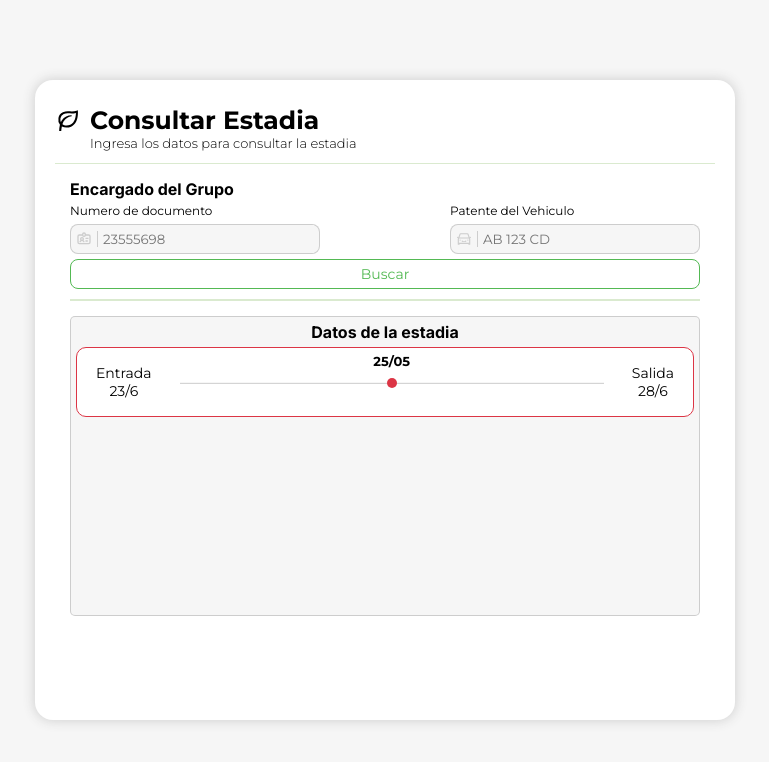
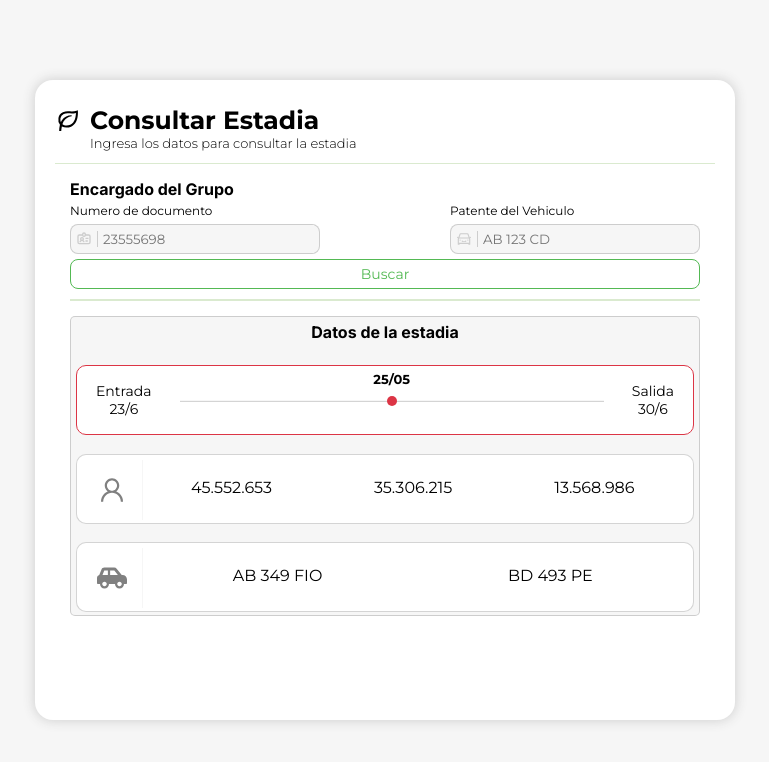
Before and after one commit to guadamiranda/balnearioappfront, a Next.js app: page / in a window 1280 px wide. Shown: the top 762 px of the page, without its empty margins (255-1024 px from the left). Built offline with nearby package versions, Linux system fonts and the light colour scheme.

Commit message:
readyQueryReserve

```diff
--- a/src/Components/Molecules/periodReserve/periodReserve.tsx
+++ b/src/Components/Molecules/periodReserve/periodReserve.tsx
@@ -1,4 +1,3 @@
-import { HiOutlineIdentification } from "react-icons/hi";
 import style from "./periodReserve.module.scss";
 
 interface IPeriodReserve {
@@ -13,8 +12,8 @@ const PeriodReserve: React.FC<IPeriodReserve> = ({initDateUnix, finishDateUnix})
 
     const getStateNamePeriodByDates = (todayUnix:number, initDateUnix:number, finishDateUnix:number): String => {
         return (
-            initDate < todayDate &&
-            todayDate < finishDate ?
+            initDateUnix < todayUnix &&
+            todayUnix < finishDateUnix ?
             'inRange' : 'outRange'
         )
     }
--- /dev/null
+++ b/src/Components/Molecules/residentReserve/cardInfoEntity.module.scss
@@ -0,0 +1,43 @@
+@import '../../../app/Variables/Colors/colors.module.scss';
+@import '../../../app/Variables/Fonts/fonts.module.scss';
+
+.cardEntity {
+    background-color: white;
+    border-radius: 10px;
+    display: flex;
+    height: 70px;
+    justify-content: space-around;
+    padding: 5px;
+    width: 100%;
+    border: 1px solid $borderGrey;
+    font-family: $montserrat;
+
+    &__icon {
+        align-items: center;
+        border-right: 1px solid $lightGrey;
+        color: grey;
+        display: flex;
+        font-size: 30px;
+        justify-content: center;
+        height: 60px;
+        width: 10%;
+
+        @media (max-width: 700px) {
+            font-size: 20px;
+        }
+    }
+
+    &__entityContainer {
+        align-items: center;
+        display: flex;
+        flex-wrap: wrap;
+        height: 60px;
+        justify-content: space-around;
+        overflow-y: auto;
+        width: 90%;
+    }
+
+    &__entity {
+        margin: 0px 5px 5px 0px;
+    }
+}
--- /dev/null
+++ b/src/Components/Molecules/residentReserve/cardInfoEntity.tsx
@@ -0,0 +1,33 @@
+import style from "./cardInfoEntity.module.scss";
+import { AiOutlineUser } from "react-icons/ai";
+import { FaCarSide } from "react-icons/fa"
+
+const iconEntitys: { [entityName: string]: JSX.Element} = {
+    carPlate: <FaCarSide/>,
+    dni: <AiOutlineUser/>
+}
+
+interface ICardInfoEntity {
+    infoNames: string[],
+    typeInfoName: 'carPlate' | 'dni'
+}
+
+const CardInfoEntity: React.FC<ICardInfoEntity> = ({typeInfoName, infoNames}) => {
+
+    const renderInfo = (infoNames: string[]) => {
+        return(infoNames.map(name => <span className={style.cardEntity__entity}>{name}</span>))
+    }
+
+    return (
+        <div className={style.cardEntity}>
+            <div className={style.cardEntity__icon}>
+                {iconEntitys[typeInfoName]}
+            </div>
+            <div className={style.cardEntity__entityContainer}>
+                {renderInfo(infoNames)}
+            </div>
+        </div>
+    );
+};
+
+export default CardInfoEntity;
--- a/src/Components/Organism/infoReserve/infoReserve.module.scss
+++ b/src/Components/Organism/infoReserve/infoReserve.module.scss
@@ -1,7 +1,8 @@
-
 .reserveContainer {
     display: flex;
     flex-direction: column;
+    height: 100%;
+        justify-content: space-evenly;
     padding: 5px;
     width: 100%;
 
--- a/src/Components/Organism/infoReserve/infoReserve.tsx
+++ b/src/Components/Organism/infoReserve/infoReserve.tsx
@@ -1,7 +1,6 @@
-import GaugerReserve from '../../Molecules/gaugerReserve/gaugerReserve'
+import CardInfoEntity from '../../Molecules/residentReserve/cardInfoEntity';
+import PeriodReserve from '../../Molecules/periodReserve/periodReserve';
 import style from "./infoReserve.module.scss";
-import Button from '../../Atoms/button/button';
-import PeriodReserve from '../../Molecules/periodReserve/periodReserve';
 
 const InfoReserve = () => {
 
@@ -10,7 +9,7 @@ const InfoReserve = () => {
             dniResidents: ['45.552.653', '35.306.215', '13.568.986'],
             cardPlates: ['AB 349 FIO', 'BD 493 PE'],
             initReserve: 1687478400000,
-            finishReserve: 1687910400000
+            finishReserve: 1688165531000
         }
     }
 
@@ -19,9 +18,8 @@ const InfoReserve = () => {
     return (
         <div className={style.reserveContainer}>
             <PeriodReserve initDateUnix={infoReserve.initReserve} finishDateUnix={infoReserve.finishReserve}></PeriodReserve>
-            <div className={style.reserveContainer__gaugers}>
-
-            </div>
+            <CardInfoEntity typeInfoName={'dni'} infoNames={infoReserve.dniResidents}/>
+            <CardInfoEntity typeInfoName={'carPlate'} infoNames={infoReserve.cardPlates}/>
         </div>
     );
 };
```
Also changed, not shown: src/Components/Molecules/gaugerReserve/gaugerReserve.module.scss (deleted, +0 -17 lines), src/Components/Molecules/gaugerReserve/gaugerReserve.tsx (deleted, +0 -30 lines).
